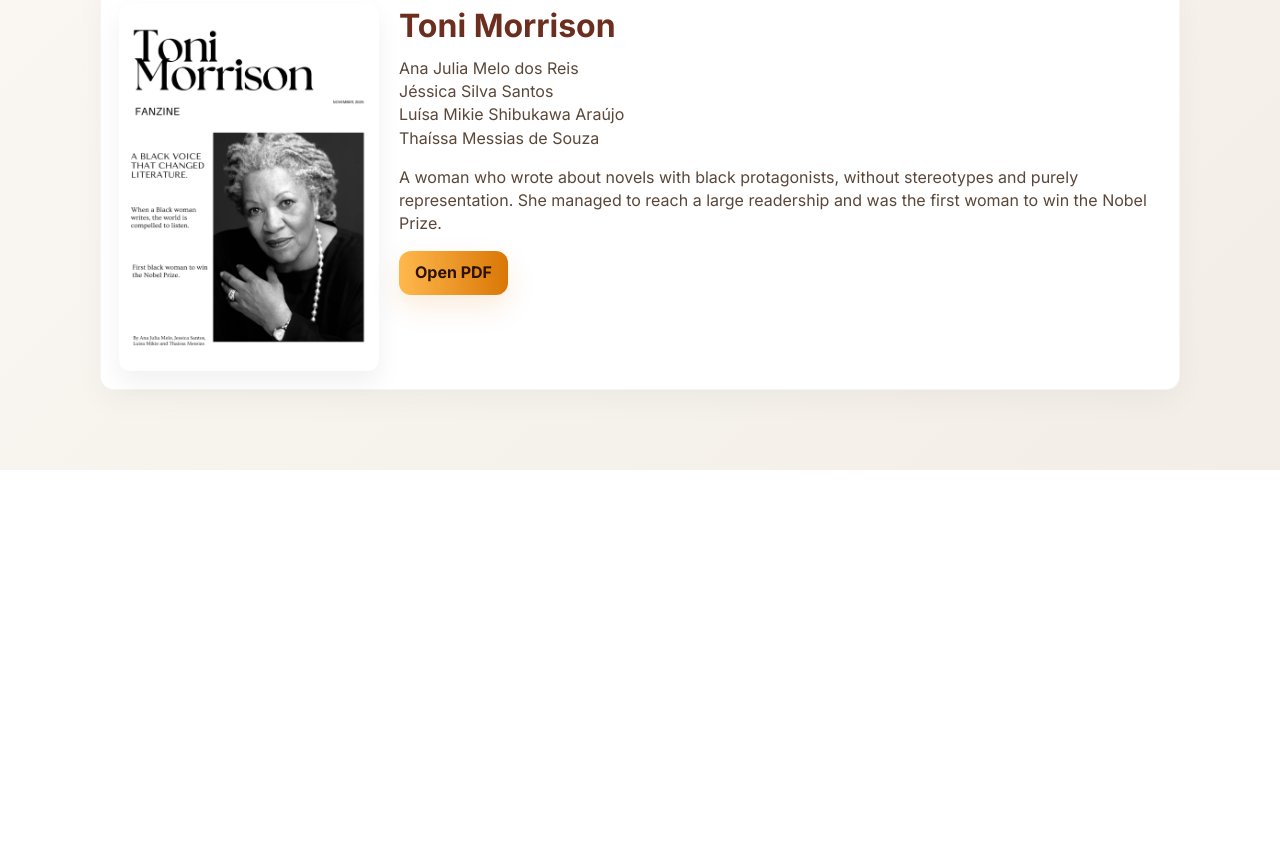
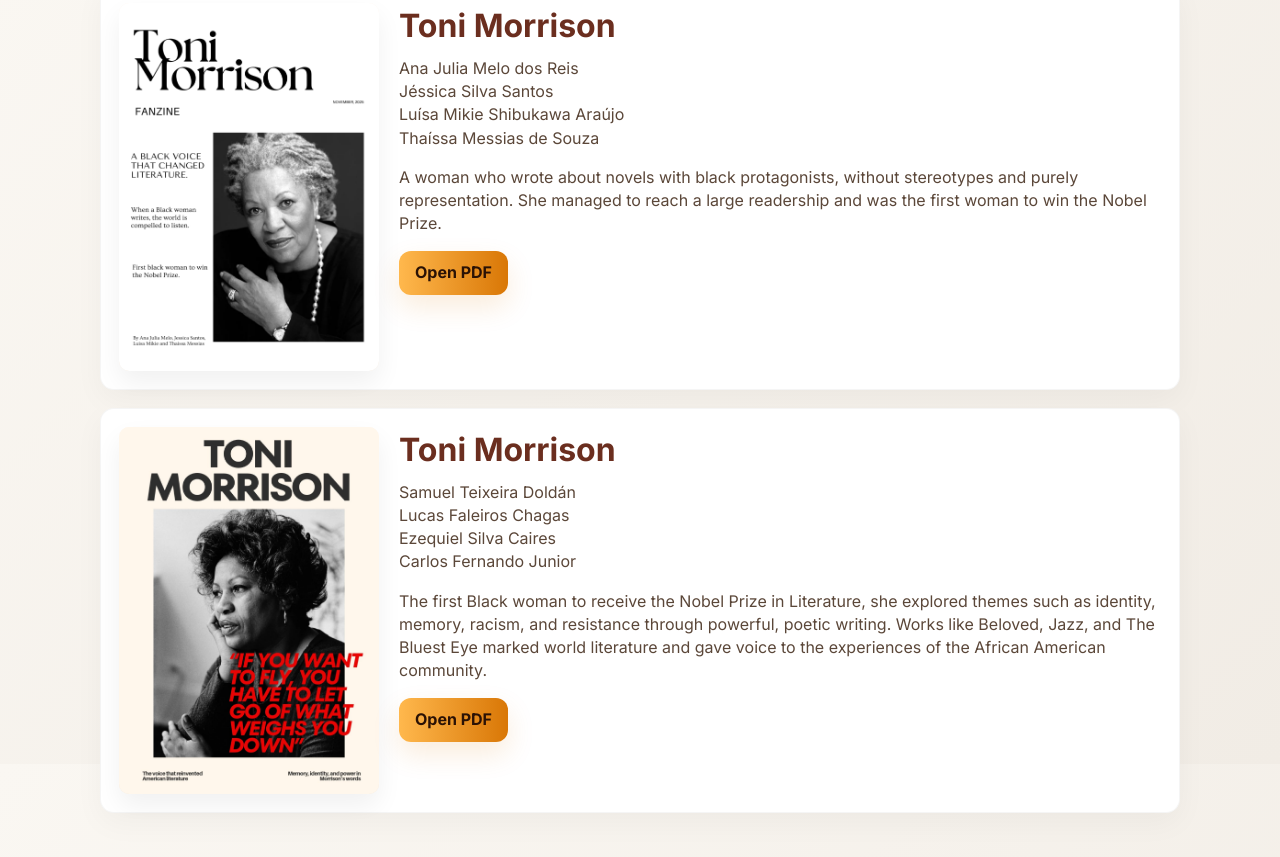
Before and after one commit to HendellM/FanzineIngl-s, a plain HTML site: page index.html in a window 1280 px wide. Shown: the part 836-1693 px from the top of the page. Before the commit the page ends 1306 px from the top, so only its background shows below. Drawn offline with nearby package versions, Linux system fonts and the light colour scheme.

Commit message:
novos pdfs

```diff
--- a/index.html
+++ b/index.html
@@ -453,6 +453,19 @@
     description: "A woman who wrote about novels with black protagonists, without stereotypes and purely representation. She managed to reach a large readership and was the first woman to win the Nobel Prize.",
     thumb: "assets/thumbs/toni-morrison.jpeg",
     url: "assets/pdfs/toni-morrison.pdf"
+  },
+  {
+    id: "p3",
+    title: "Toni Morrison",
+    authors: [
+      "Samuel Teixeira Doldán",
+      "Lucas Faleiros Chagas",
+      "Ezequiel Silva Caires",
+      "Carlos Fernando Junior"
+    ],
+    description: "The first Black woman to receive the Nobel Prize in Literature, she explored themes such as identity, memory, racism, and resistance through powerful, poetic writing. Works like Beloved, Jazz, and The Bluest Eye marked world literature and gave voice to the experiences of the African American community.",
+    thumb: "assets/thumbs/toni-morrison-2.jpeg",
+    url: "assets/pdfs/toni-morrison-2.pdf"
   }
 ];
 
```
Also changed, not shown: assets/thumbs/toni-morrison-2.jpeg (added), 1 other file.
